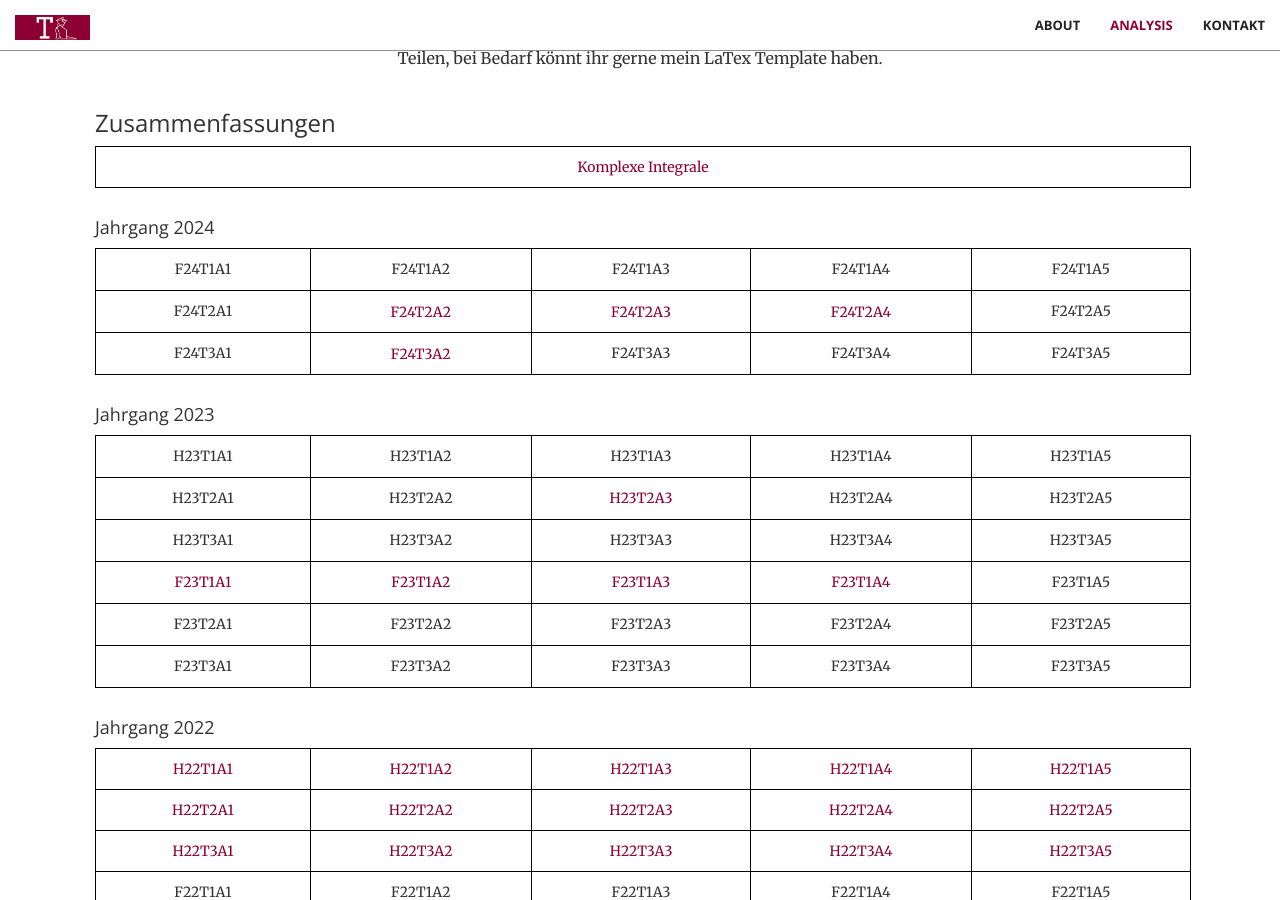
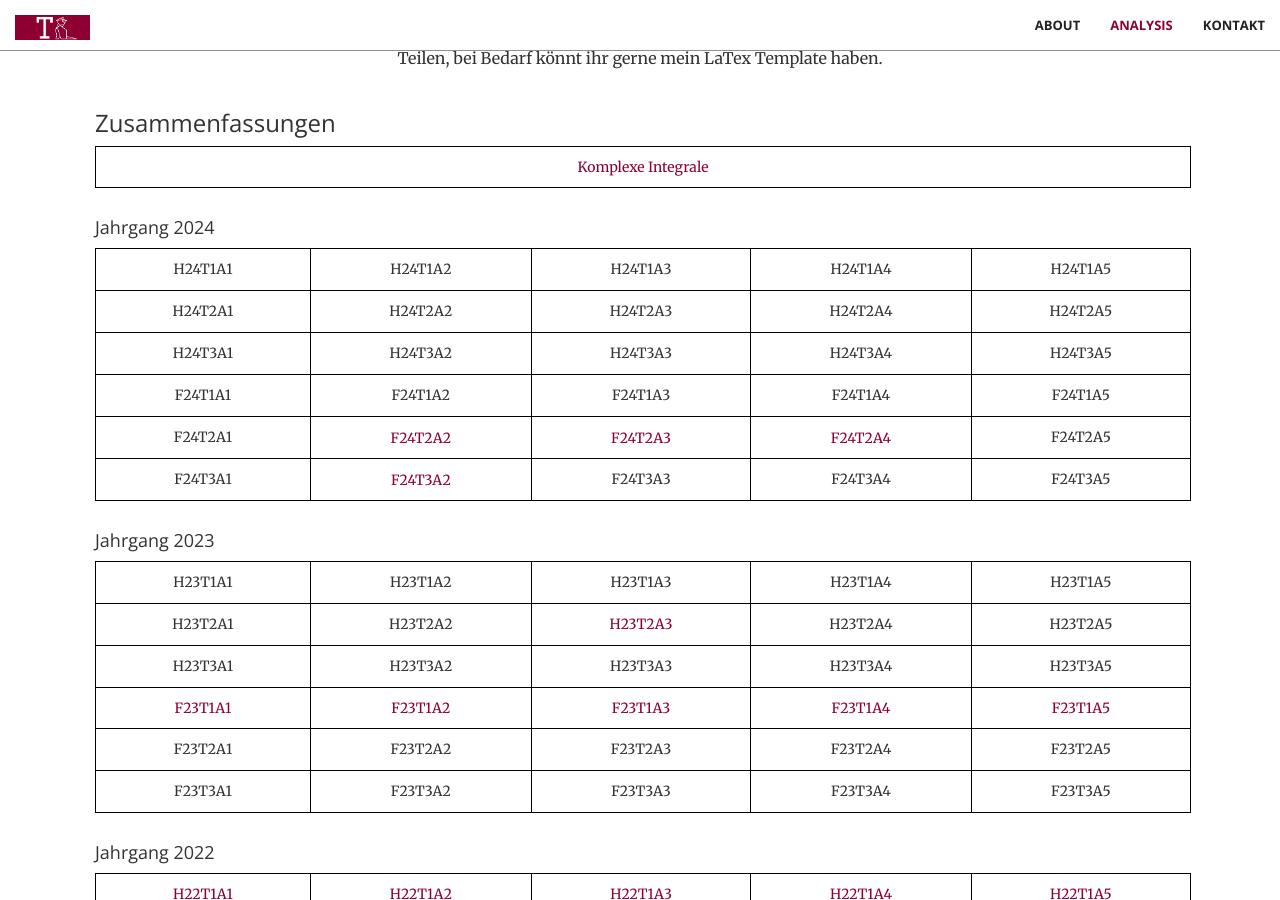
Before and after one commit to trabaldini/trabaldini.github.io, a Jekyll site: the page built from index.html, in a window 1280 px wide and 900 px high, scrolled down 1567 px. Built offline with Jekyll 4.4.1, drawn with Linux system fonts in a browser that asks for light colours; some web fonts are replaced.

Commit message:
adds section for H24

```diff
--- a/_includes/math.html
+++ b/_includes/math.html
@@ -30,7 +30,58 @@
                     <h4>Jahrgang 2024</h4>
                     <table>
                         <tbody>
-                             <tr>
+                            <tr>
+                                <td>
+                                    <p>H24T1A1</p>
+                                </td>
+                                <td>
+                                    <p>H24T1A2</p>
+                                </td>
+                                <td>
+                                    <p>H24T1A3</p>
+                                </td>
+                                <td>
+                                    <p>H24T1A4</p>
+                                </td>
+                                <td>
+                                    <p>H24T1A5</p>
+                                </td>
+                            </tr>
+                            <tr>
+                                <td>
+                                    <p>H24T2A1</p>
+                                </td>
+                                <td>
+                                    <p>H24T2A2</p>
+                                </td>
+                                <td>
+                                    <p>H24T2A3</p>
+                                </td>
+                                <td>
+                                    <p>H24T2A4</p>
+                                </td>
+                                <td>
+                                    <p>H24T2A5</p>
+                                </td>
+                            </tr>
+                            <tr>
+                                <td>
+                                    <p>H24T3A1</p>
+                                </td>
+                                <td>
+                                    <p>H24T3A2</p>
+                                </td>
+                                <td>
+                                    <p>H24T3A3</p>
+                                </td>
+                                <td>
+                                    <p>H24T3A4</p>
+                                </td>
+                                <td>
+                                    <p>H24T3A5</p>
+                                </td>
+                            </tr>
+                            <tr>
                                 <td>
                                     <p>F24T1A1</p>
                                 </td>
@@ -153,7 +204,7 @@
                                     <a href="aufg/F23T1A4_FT.pdf" target="_blank">F23T1A4</a>
                                 </td>
                                 <td>
-                                    <p>F23T1A5</p>
+                                    <a href="aufg/F23T1A5_FT.pdf" target="_blank">F23T1A5</a>
                                 </td>
                             </tr>
                             <tr>
```
Also changed, not shown: 1 other file.
